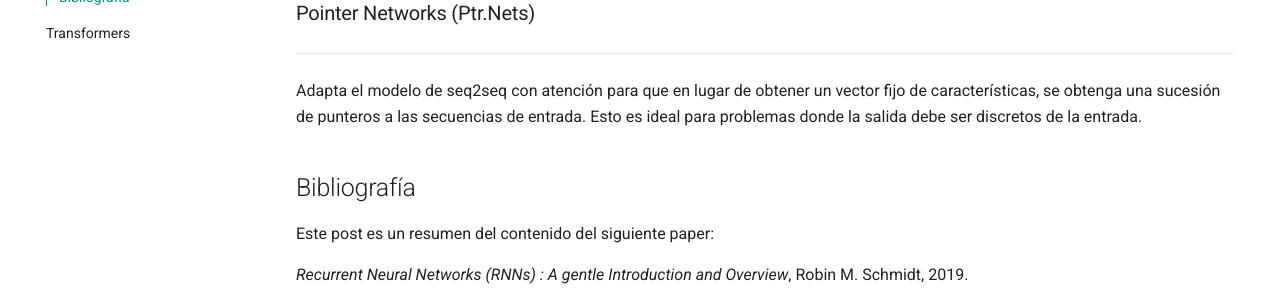
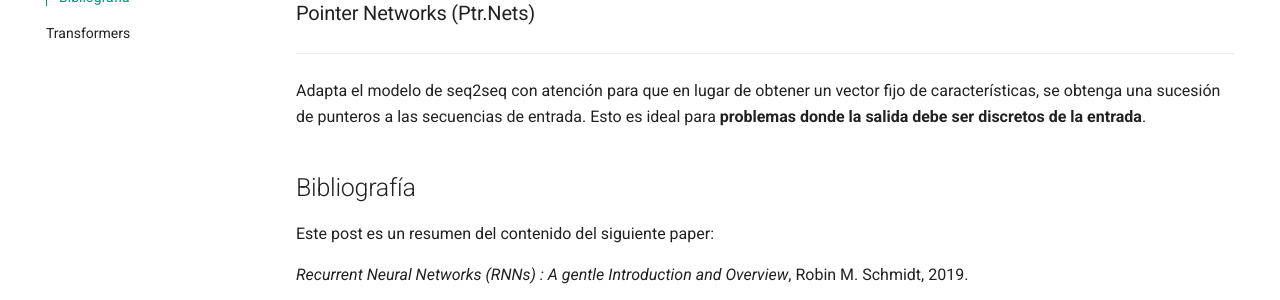
Before and after one commit to abl78-ua/Wiki-IMCR, an MkDocs documentation site: the page built from docs/Deep Learning/RNNs.md, in a window 1280 px wide and 900 px high, scrolled down 2314 px. Shown: the part 544-844 px from the top of the window. Built offline with MkDocs 1.6.1 and Material for MkDocs 9.7.7, drawn with Linux system fonts in a browser that asks for light colours.

Commit message:
Update RNNs.md 60%

```diff
--- a/docs/Deep Learning/RNNs.md
+++ b/docs/Deep Learning/RNNs.md
@@ -32,7 +32,7 @@ Las LSTMs almacenan información fuera de la red neuronal en estructuras llamada
 
 Existen también variaciones más complejas de las RNNs, como las Deep Recurrent Neural Networks (DRNNs), que son uniones de varias RNNs ordinarias. Estas redes existirían como un mismo conjunto de capas($l$) donde el estado oculto ($H^{(l)}$) de una red se usaría como input para la siguiente capa($H^{(l+1)}$).
 
-###Bidirectional Recurrent Neural Networks(BRNNs)
+### Bidirectional Recurrent Neural Networks(BRNNs)
 
 ---
 
@@ -81,7 +81,7 @@ Unicamente recae en el mecanimos de *Self-Attention* para mejorar el rendimiento
 
 ---
 
-Adapta el modelo de seq2seq con atención para que en lugar de obtener un vector fijo de características, se obtenga una sucesión de punteros a las secuencias de entrada. Esto es ideal para problemas donde la salida debe ser discretos de la entrada.
+Adapta el modelo de seq2seq con atención para que en lugar de obtener un vector fijo de características, se obtenga una sucesión de punteros a las secuencias de entrada. Esto es ideal para **problemas donde la salida debe ser discretos de la entrada**.
 
 ## Bibliografía
 
```
